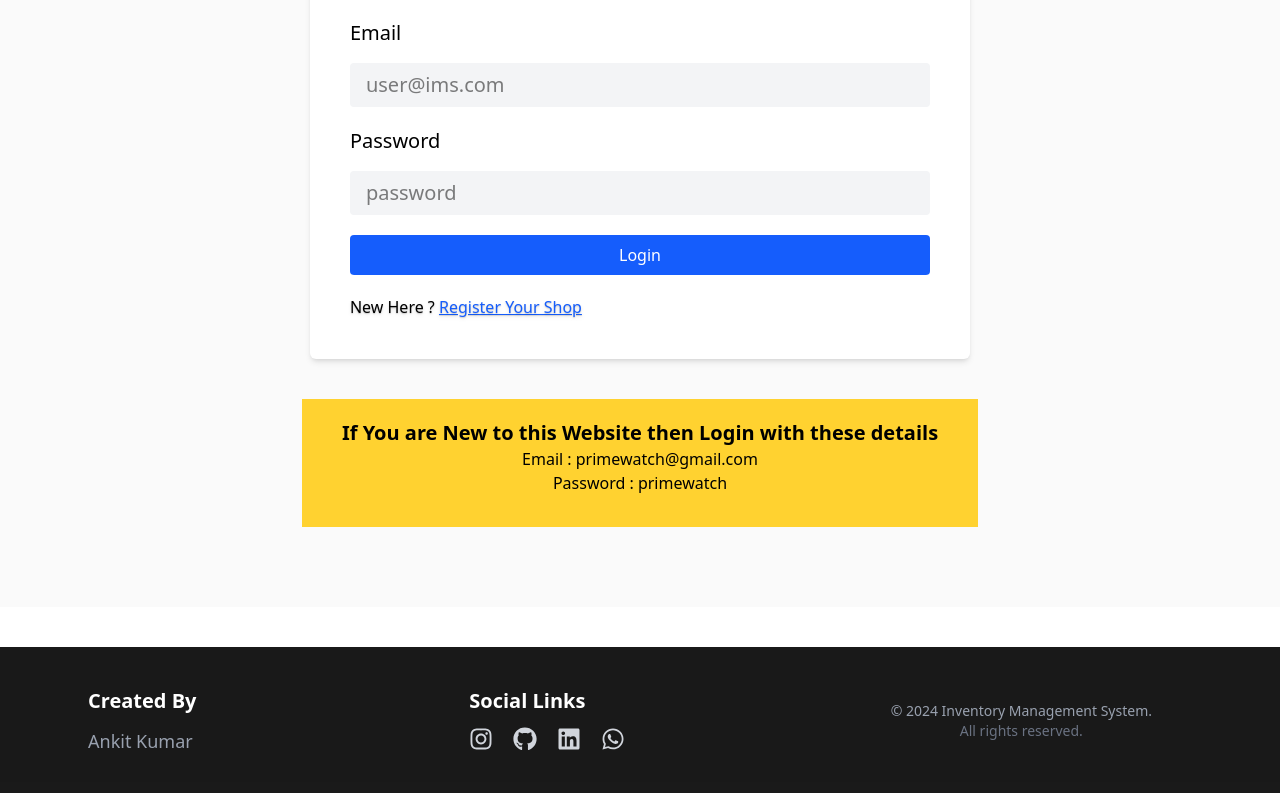
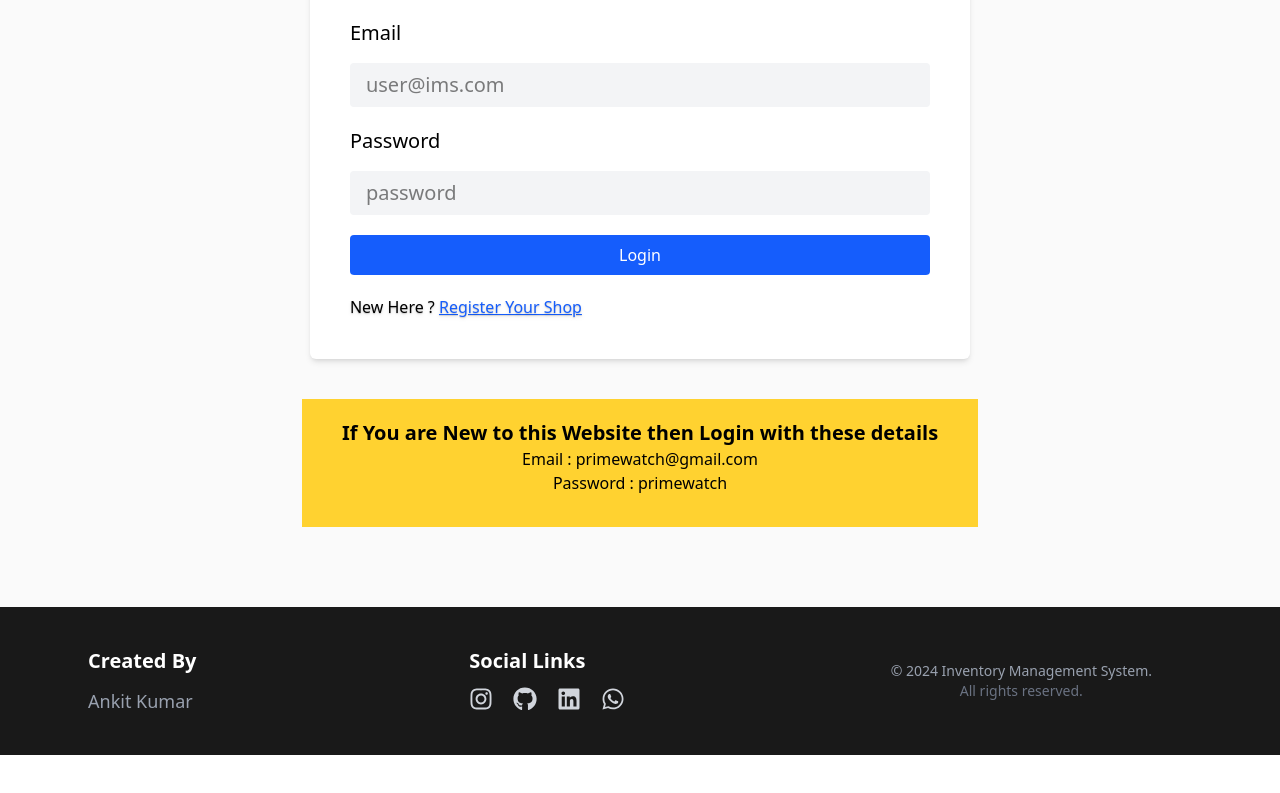
Before and after one commit to ANKITKUMAR1809/IMS, a React (Vite) app in the folder client/: page / in a window 1280 px wide. Shown: the part 743-1536 px from the top of the page. After the commit the page ends 1498 px from the top, so only its background shows below. Built offline with nearby package versions, Linux system fonts and the light colour scheme.

Commit message:
done with register ui added heroicons and footer ui done

```diff
--- a/client/package.json
+++ b/client/package.json
@@ -12,6 +12,7 @@
   "dependencies": {
     "@emotion/react": "^11.13.3",
     "@emotion/styled": "^11.13.0",
+    "@heroicons/react": "^2.2.0",
     "@mui/icons-material": "^6.1.2",
     "@mui/material": "^6.1.1",
     "@reduxjs/toolkit": "^2.2.7",
--- a/client/src/components/Footer/Footer.jsx
+++ b/client/src/components/Footer/Footer.jsx
@@ -3,7 +3,7 @@ import { FaInstagram, FaGithub, FaLinkedin, FaWhatsapp } from "react-icons/fa";
 
 const Footer = () => {
   return (
-    <footer className="bg-black/90 text-gray-300 mt-10 py-10">
+    <footer className="bg-black/90 text-gray-300  py-10">
       <div className="max-w-6xl mx-auto px-6 grid md:grid-cols-3 grid-cols-1 gap-10">
 
         {/* About */}
```
Also changed, not shown: 2 other files (tests, documents, lock files or other folders).
